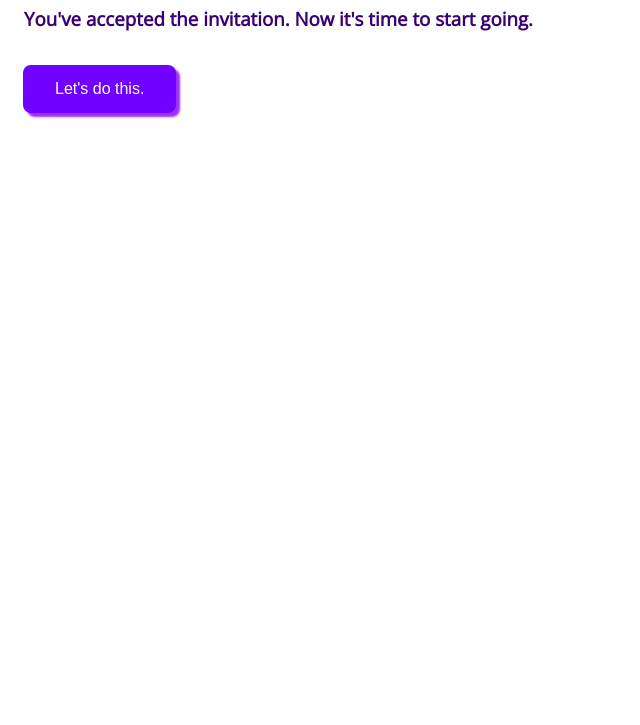
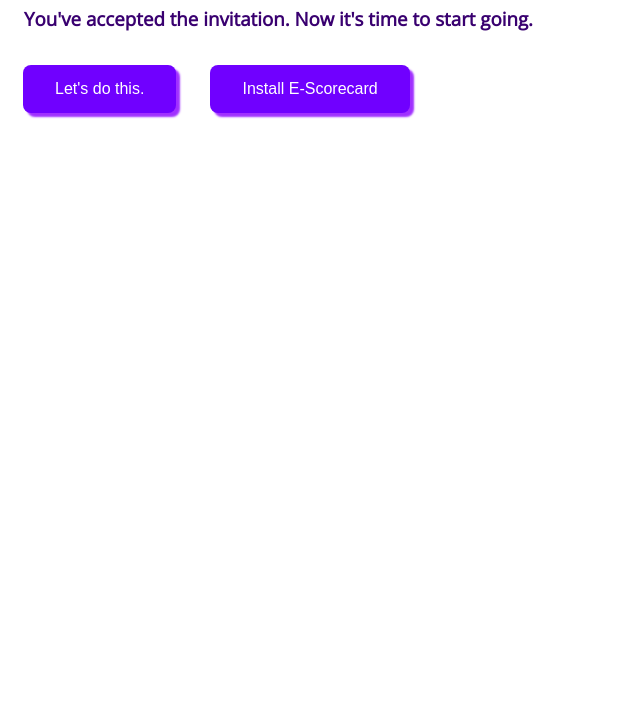
Before and after one commit to KTibow/scorecard, a plain HTML site: page game/welcome.html in a window 1280 px wide. Shown: the part 80-805 px from the top of the page, without its empty margins (0-640 px from the left). Drawn offline with nearby package versions, Linux system fonts and the light colour scheme; files that its build step writes are made by us from their sources; files whose address does not match are found by name.

Commit message:
Update welcome.html

```diff
--- a/game/welcome.html
+++ b/game/welcome.html
@@ -28,5 +28,6 @@
     <h1>Welcome...</h1>
     <h3>You've accepted the invitation. Now it's time to start going.</h3>
     <button>Let's do this.</button>
+    <button>Install E-Scorecard</button>
 </body>
 </html>
```
